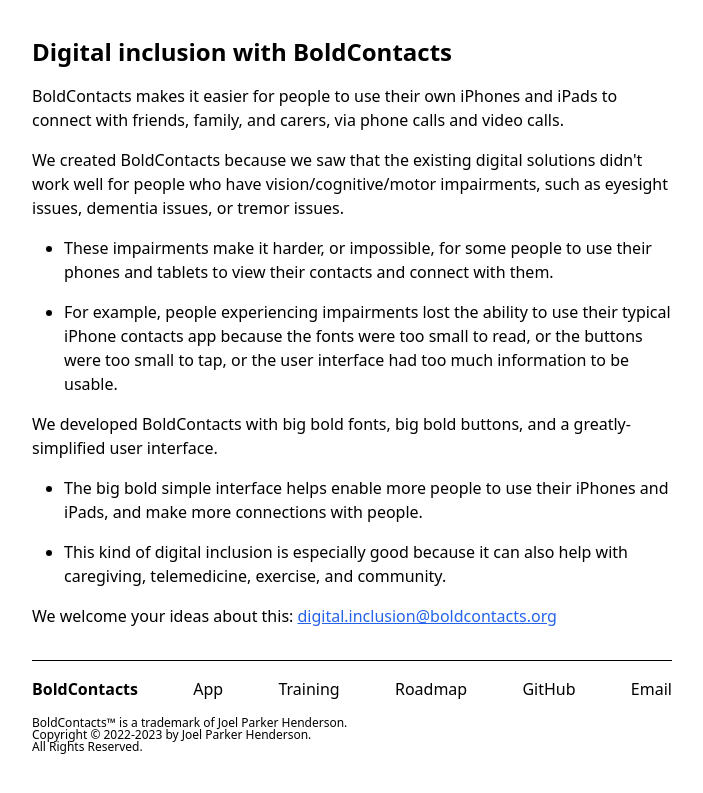
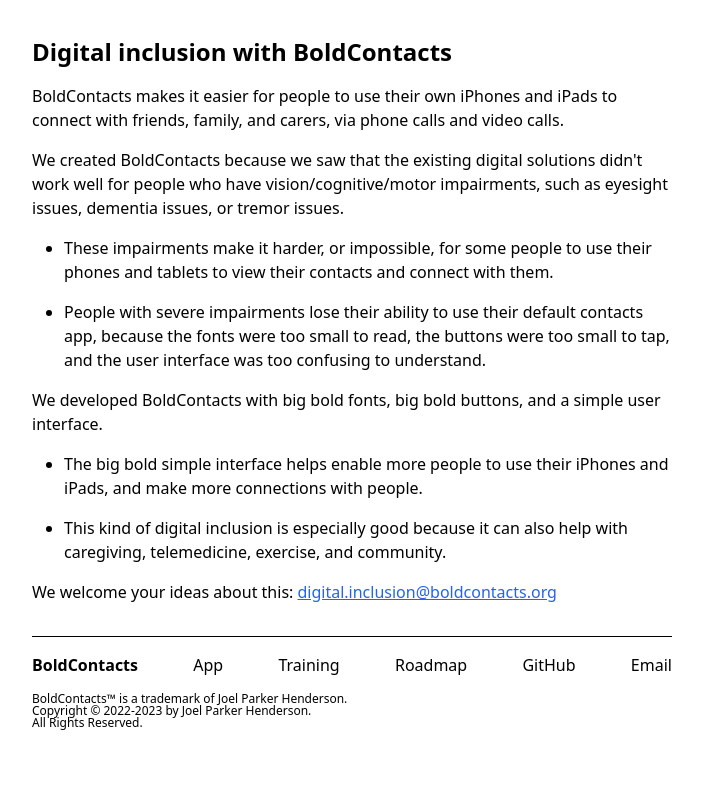
Before and after one commit to BoldContacts/boldcontacts-site-as-sveltekit, a SvelteKit app: page /digital-inclusion in a window 1280 px wide. Shown: the part 2137-2930 px from the top of the page, without its empty margins (288-991 px from the left). Built offline with nearby package versions, Linux system fonts and the light colour scheme.

Commit message:
Rephrase

```diff
--- a/src/routes/digital-inclusion/+page.svelte
+++ b/src/routes/digital-inclusion/+page.svelte
@@ -56,11 +56,11 @@
 
     <li>These impairments make it harder, or impossible, for some people to use their phones and tablets to view their contacts and connect with them.</li>
 
-    <li>For example, people experiencing impairments lost the ability to use their typical iPhone contacts app because the fonts were too small to read, or the buttons were too small to tap, or the user interface had too much information to be usable.</li>
+    <li>People with severe impairments lose their ability to use their default contacts app, because the fonts were too small to read, the buttons were too small to tap, and the user interface was too confusing to understand.</li>
 
 </ul>
 
-<p>We developed BoldContacts with big bold fonts, big bold buttons, and a greatly-simplified user interface.</p>
+<p>We developed BoldContacts with big bold fonts, big bold buttons, and a simple user interface.</p>
 
 <ul>
 
```
